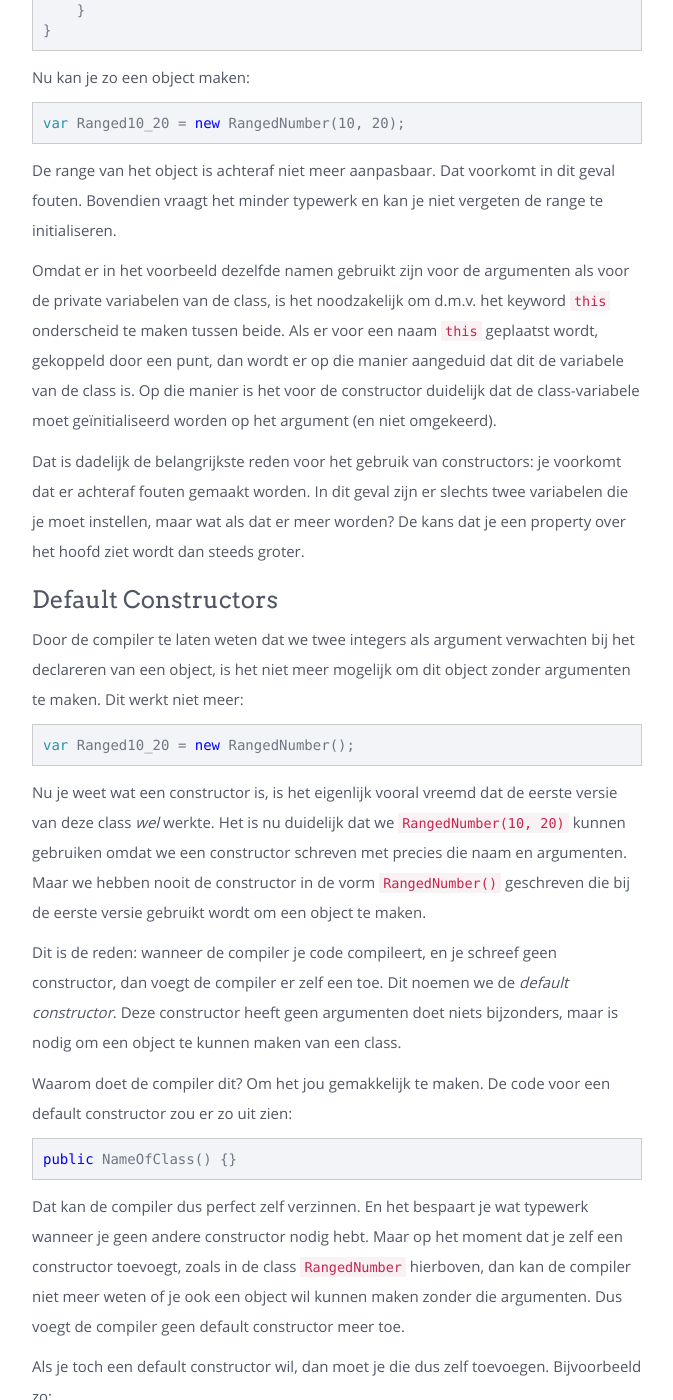
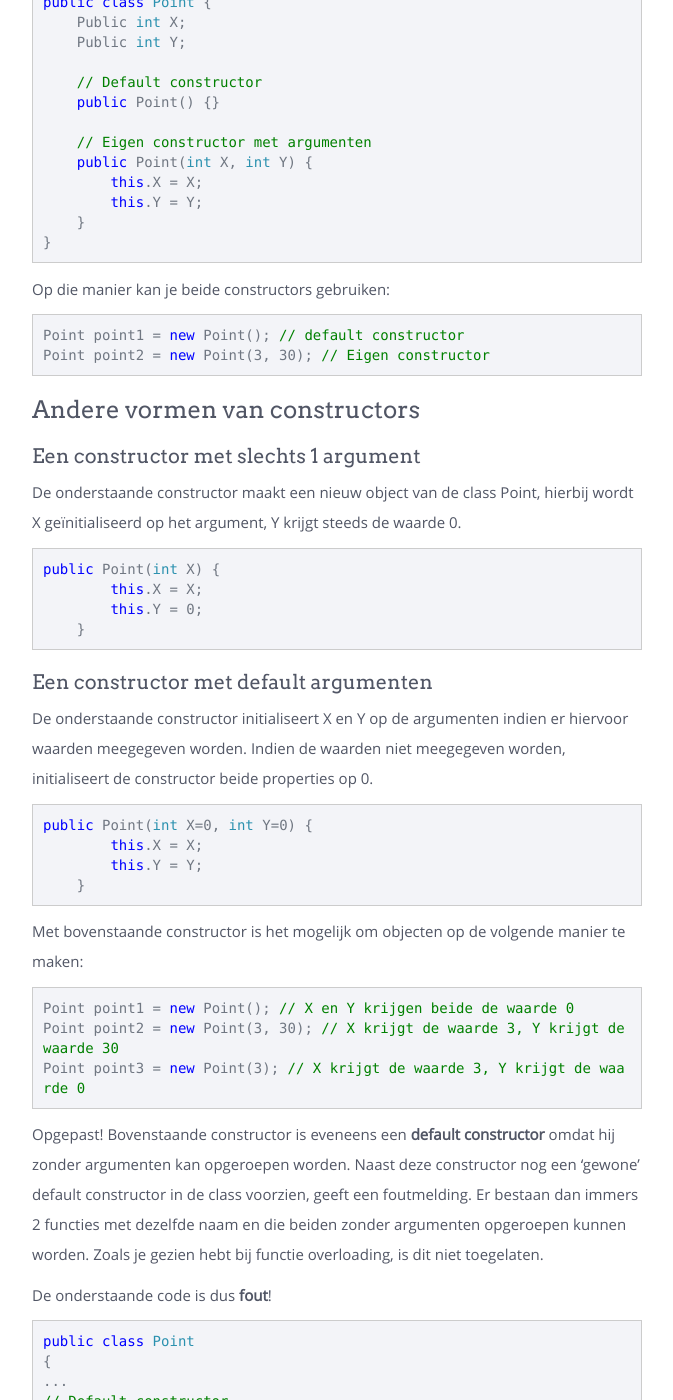
Before and after one commit to sma-it/sma-it.github.io, a Jekyll site: the page built from modules/advanced/_posts/2000-01-03-Constructors.md, in a window 1280 px wide and 1400 px high, scrolled down 2637 px. Shown: the whole window, without its empty margins (383-1056 px from the left). Built offline with Jekyll 4.4.1, drawn with Linux system fonts in a browser that asks for light colours; nearby versions of some CDN libraries; some of the changed text lies outside the part shown.

Commit message:
Changed content

````diff
--- a/modules/advanced/_posts/2000-01-03-Constructors.md
+++ b/modules/advanced/_posts/2000-01-03-Constructors.md
@@ -2,164 +2,96 @@
 title: Constructors
 ---
 
-# Constructors
+# Inleiding
 
-Wanneer je een object maakt van een class, dan wil je meestal zeker zijn van de waarden waar je mee werkt. In het volgende voorbeeld is dat niet zo duidelijk.
-
-De class RangedNumber uit het voorbeeld bevat een public integer Number die d.m.v. de functie `set` binnen de grenzen minimum en maximum gehouden wordt. Deze grenzen worden in de class voorzien d.m.v. twee private integer variabelen minimum en maximum.
-De class levert dus een object af met een property Number die binnen bepaalde grenzen blijft.
+In het hoofdstuk over classes, in het voorbeeld van de class Point, werd er op volgende manier een nieuw object van de class Point gemaakt:
 
 ```csharp
-public class RangedNumber {
-    private int minimum;
-    private int maximum;
-
-    private int number;
-    public int Number {
-        get => number;
-        set {
-            if (value > maximum) number = maximum;
-            else if (value < minimum) number = minimum;
-            else number = value;
-        }
-    }
-}
+    Point point1 = new Point();
 ```
 
-Wat zijn de waarden van `minimum` en `maximum`? Wel, de default waarde van een `int` is altijd 0. Voor het minimum is dat geen probleem, maar dat het maximum ook nul is, dat is minder geslaagd aangezien de property Number dan steeds 0 zal zijn.
-Gelukkig kunnen we de waarden aanpassen:
+Als we dit even goed analyseren, dan merken we op dat deze instructie eindigt met een functieaanroep, namelijk `Point()`.
+Als we de class Point, die in het voorbeeld uitgewerkt is, overlopen vinden we echter nergens een functie met de naam Point. Aangezien Point een naam is die we zelf kozen voor de class, kan deze functie ook geen ingebouwde functie van C# zijn.
 
-```csharp
-public class RangedNumber {
-    private int minimum = 0;
-    private int maximum = 100;
+Wat is het dan wel?
 
-    private int number;
-    public int Number {
-        get => number;
-        set {
-            if (value > maximum) number = maximum;
-            else if (value < minimum) number = minimum;
-            else number = value;
-        }
-    }
-}
-```
+De functie `Point()` is de __default constructor__ van de class Point. Je leest hieronder wat een __default constructor__ en een (non-default) __constructor__ is.
 
-Toch is deze class nog ver van ideaal. We kunnen de class nu enkel gebruiken met de range 0-100. Het zou beter zijn dat de range instelbaar is. Dat kan door van `minimum` en `maximum` properties te maken. Maar dat zou betekenen dat de range op elk moment aanpasbaar is. Dat is misschien geen goed idee, want iedereen maakt fouten:
-
-```csharp
-public class RangedNumber {
-    public int Minimum;   // Minimum en Maximum zijn nu properties.
-    public int Maximum;
-
-    private int number;
-    public int Number {
-        get => number;
-        set {
-            if (value > Maximum) number = Maximum;
-            else if (value < Minimum) number = Minimum;
-            else number = value;
-        }
-    }
-}
-
-// Ergens in het programma wordt de waarde voor de properties Minimum en Maximum ingesteld
-var Ranged10_20 = new RangedNumber();
-Ranged10_20.Minimum = 10;
-Ranged10_20.Maximum = 20;
-
-// Ergens anders in het programma
-Ranged10_20.Maximum = 100; // Ik lette niet op en wilde Number aanpassen
-                           // -> Maximum is per ongeluk gewijzigd.
-```
-
-Na lang zoeken zal je de fout wel vinden, maar zou het niet veel beter zijn als het niet mogelijk was om deze fout te maken? En wat als je zou vergeten om de range in te stellen? Dan zijn minimum en maximum beiden nul, een situatie die we willen voorkomen.
 
 ## Wat is een constructor?
-Een constructor is een speciale functie die enkel uitgevoerd wordt op het moment dat je een object van je class maakt. Deze functie heeft __de naam van de class__ en heeft __geen resultaat__. Het aantal argumenten kan je wel zelf kiezen. Bovendien moet de constructor __public__ zijn. De class `RangedNumber` zou wel een constructor kunnen gebruiken:
+Een constructor is een speciale functie die enkel uitgevoerd wordt __op het moment dat je een object van je class maakt__. Deze functie heeft __de naam van de class__ en heeft __geen resultaat__ (dus geen returntype, zelfs geen void). Bovendien moet de constructor __public__ zijn.
 
-```csharp
-public class RangedNumber {
-    // We werken terug met private variabelen voor minimum en maximum i.p.v. properties
-    private int minimum;
-    private int maximum;
+We kunnen twee soorten constructors onderscheiden:
 
-    // De constructor
-    public RangedNumber(int minimum, int maximum) {
-        this.minimum = minimum; //Merk op: gebruik van this bij identieke namen voor
-        this.maximum = maximum; //argumenten en variabelen.
-    }
+### De default constructor
+Wanneer de compiler je code compileert, en je schreef zelf geen constructor (zie verder), dan voegt de compiler op de achtergrond zelf een toe. Dit noemen we de _default constructor_. Deze constructor heeft geen argumenten doet niets bijzonders, maar is nodig om een object te kunnen maken van een class.
 
-    private int number;
-    public int Number {
-        get => number;
-        set {
-            if (value > maximum) number = maximum;
-            else if (value < minimum) number = minimum;
-            else number = value;
-        }
-    }
-}
-```
-
-Nu kan je zo een object maken:
-
-```csharp
-var Ranged10_20 = new RangedNumber(10, 20);
-```
-De range van het object is achteraf niet meer aanpasbaar. Dat voorkomt in dit geval fouten. Bovendien vraagt het minder typewerk en kan je niet vergeten de range te initialiseren.
-
-Omdat er in het voorbeeld dezelfde namen gebruikt zijn voor de argumenten als voor de private variabelen van de class, is het noodzakelijk om d.m.v. het keyword `this` onderscheid te maken tussen beide. Als er voor een naam `this` geplaatst wordt, gekoppeld door een punt, dan wordt er op die manier aangeduid dat dit de variabele van de class is. Op die manier is het voor de constructor duidelijk dat de class-variabele moet geïnitialiseerd worden op het argument (en niet omgekeerd).
-
-Dat is dadelijk de belangrijkste reden voor het gebruik van constructors: je voorkomt dat er achteraf fouten gemaakt worden. In dit geval zijn er slechts twee variabelen die je moet instellen, maar wat als dat er meer worden? De kans dat je een property over het hoofd ziet wordt dan steeds groter.
-
-## Default Constructors
-Door de compiler te laten weten dat we twee integers als argument verwachten bij het declareren van een object, is het niet meer mogelijk om dit object zonder argumenten te maken. Dit werkt niet meer:
-
-```csharp
-var Ranged10_20 = new RangedNumber();
-```
-
-Nu je weet wat een constructor is, is het eigenlijk vooral vreemd dat de eerste versie van deze class _wel_ werkte. Het is nu duidelijk dat we `RangedNumber(10, 20)` kunnen gebruiken omdat we een constructor schreven met precies die naam en argumenten. Maar we hebben nooit de constructor in de vorm `RangedNumber()` geschreven die bij de eerste versie gebruikt wordt om een object te maken.
-
-Dit is de reden: wanneer de compiler je code compileert, en je schreef geen constructor, dan voegt de compiler er zelf een toe. Dit noemen we de _default constructor_. Deze constructor heeft geen argumenten doet niets bijzonders, maar is nodig om een object te kunnen maken van een class.
-
-Waarom doet de compiler dit? Om het jou gemakkelijk te maken. De code voor een default constructor zou er zo uit zien:
-
+De algemene syntax van een default constructor ziet er als volgt uit:
 ```csharp
 public NameOfClass() {}
 ```
 
-Dat kan de compiler dus perfect zelf verzinnen. En het bespaart je wat typewerk wanneer je geen andere constructor nodig hebt. Maar op het moment dat je zelf een constructor toevoegt, zoals in de class  `RangedNumber` hierboven, dan kan de compiler niet meer weten of je ook een object wil kunnen maken zonder die argumenten. Dus voegt de compiler geen default constructor meer toe.
+Toegepast op de class Point wordt dit:
+```csharp
+public Point() {}
+```
 
-Als je toch een default constructor wil, dan moet je die dus zelf toevoegen. Bijvoorbeeld zo:
+Je kan dus een class maken zonder een constructor te voorzien. Toch kan een constructor handig zijn. We kunnen deze functie immers gebruiken om een object bij het maken al te initialiseren. Om dit te doen schrijf je een (non-default) constructor. Vanaf nu gebruiken we voor deze non-default constructor gewoon de naam constructor en laten we de non-default weg.
+
+### Een constructor
+Indien we bij het maken van een nieuw object van de class Point de properties X en Y reeds willen initialiseren, kunnen we hiervoor een constructor schrijven. Deze constructor plaatsen we in de class Point en ziet er als volgt uit:
 
 ```csharp
-public class RangedNumber {
-    private int minimum;
-    private int maximum;
+class Point
+{
+    //Properties
+    public float X { get; set; }
+    public float Y { get; set; }
+
+
+    // De constructor
+    public Point(int X, int Y) {
+        this.X = X; //Merk op: gebruik van this bij identieke namen voor
+        this.Y = Y; //argumenten en variabelen.
+    }
+
+    ....
+}
+```
+
+Nu kan je op de volgende manier een nieuw object van de class Point maken:
+
+```csharp
+Point punt = new Point(10, 20);
+```
+
+De property punt.X krijgt hier de waarde 10 en de property punt.Y krijgt de waarde 20.
+
+Opmerking: het keyword `this`:
+Omdat er in het voorbeeld dezelfde namen gebruikt zijn voor de argumenten als voor de properties van de class, is het noodzakelijk om d.m.v. het keyword `this` onderscheid te maken tussen beide. Als er voor een naam `this` geplaatst wordt, gekoppeld door een punt, dan wordt er op die manier aangeduid dat dit de property van de class is. Op die manier is het voor de constructor duidelijk dat de class-variabele moet geïnitialiseerd worden op het argument (en niet omgekeerd).
+
+## Combinatie van default constructors en eigen constructor
+Van zodra je een eigen constructor in de class plaatst, zal de default constructor niet meer werken.
+Toegepast op het voorbeeld van de class Point kunnen we zeggen dat, van zodra we de constructor toevoegen aan onze class, het niet meer zal lukken om op onderstaande manier een niet-geïnitialiseerd object te maken. Omdat we een constructor met 2 argumenten gemaakt hebben en de default constructor zonder argumenten hierdoor vervalt, is het dus niet meer mogelijk dit niet-geïnitialiseerde object te maken.
+
+```csharp
+Point point1 = new Point();
+```
+
+Oplossing: indien het toch nodig zou zijn om een niet-geïnitialiseerd object van de class te maken, voegen we de default constructor als extra constructor aan de class toe.
+
+```csharp
+public class Point {
+    Public int X;
+    Public int Y;
 
     // Default constructor
-    public RangedNumber() {
-        this.minimum = 0;
-        this.maximum = 10;
-    }
+    public Point() {}
 
-    // Specific constructor met argumenten
-    public RangedNumber(int minimum, int maximum) {
-        this.minimum = minimum;
-        this.maximum = maximum;
-    }
-
-    private int number;
-    public int Number {
-        get => number;
-        set {
-            if (value > maximum) number = maximum;
-            else if (value < minimum) number = minimum;
-            else number = value;
-        }
+    // Eigen constructor met argumenten
+    public Point(int X, int Y) {
+        this.X = X;
+        this.Y = Y;
     }
 }
 ```
@@ -167,39 +99,68 @@
 Op die manier kan je beide constructors gebruiken:
 
 ```csharp
-var n1 = new RangedNumber(); // default constructor
-var n2 = new RangedNumber(3, 30); // specific constructor
+Point point1 = new Point(); // default constructor
+Point point2 = new Point(3, 30); // Eigen constructor
 ```
 
-Je kan trouwens ook meerdere eigen constructors schrijven:
+## Andere vormen van constructors
+
+### Een constructor met slechts 1 argument
+
+De onderstaande constructor maakt een nieuw object van de class Point, hierbij wordt X geïnitialiseerd op het argument, Y krijgt steeds de waarde 0.
 
 ```csharp
-// specific constructor met enkel voor maximum een argument
-public RangedNumber(int maximum) {
-    this.minimum = 0;
-    this.maximum = maximum;
-}
-
-// of:
-// constructor met optionele argumenten (er zijn default waarden voorzien)
-public RangedNumber(int maximum = 100, int minimum = 0) {
-    this.minimum = minimum;
-    this.maximum = maximum;
-}
+public Point(int X) {
+        this.X = X;
+        this.Y = 0;
+    }
 ```
 
-Merk op dat bij de constructor met optionele argumenten het maximum voor het minimum staat in de argumentenlijst. Bij deze constructor is het immers niet noodzakelijk om twee waarden mee te geven vanwege de default argumenten. Aangezien het onlogisch is om enkel het minimum in te willen stellen (het maximum blijft dan 0), zal het bij het oproepen van de constructor met één argument de bedoeling zijn om deze waarde in het maximum te plaatsen. Omdat de meegegeven waarden in volgorde ingevuld worden in de argumentenlijst, is het dus noodzakelijk om het maximum eerst te plaatsen. Bij het oproepen van de constructor met één waarde, wordt deze waarde in maximum geplaatst, het minimum krijgt dan de voorziene default waarde 0.
-Bij die laatste versie moet je wel uitkijken. In het hoofdstuk functies heb je geleerd wat optionele argumenten zijn. In dit geval zijn alle argumenten optioneel, dus de functie is ook bruikbaar als default constructor. Je kan dus niet ook nog eens een lege constructor toevoegen. Met deze laatste constructor zou je een object kunnen declareren op verschillende manieren:
+### Een constructor met default argumenten
+
+De onderstaande constructor initialiseert X en Y op de argumenten indien er hiervoor waarden meegegeven worden. Indien de waarden niet meegegeven worden, initialiseert de constructor beide properties op 0.
 
 ```csharp
-var n1 = new RangedNumber(); // 0 - 100
-var n2 = new RangedNumber(60); // 0 - 60
-var n3 = new RangedNumber(20, 10); // 10 - 20, maar niet handig omdat het maximum eerst moet
-var n4 = new RangedNumber(minimum: 10, maximum: 20); // beter leesbaar vanwege named parameters
+public Point(int X=0, int Y=0) {
+        this.X = X;
+        this.Y = Y;
+    }
+```
+Met bovenstaande constructor is het mogelijk om objecten op de volgende manier te maken:
+
+```csharp
+Point point1 = new Point(); // X en Y krijgen beide de waarde 0
+Point point2 = new Point(3, 30); // X krijgt de waarde 3, Y krijgt de waarde 30
+Point point3 = new Point(3); // X krijgt de waarde 3, Y krijgt de waarde 0
 ```
 
-## Voorbeeld: Person
-Hier een voorbeeld met een andere class: Person. Deze class bevat onder meer de naam en de voornaam van een persoon. Daarnaast zijn er nog andere eigenschappen, maar we willen nu zeker zijn dat de persoon zeker een naam heeft. Dat kunnen we doen via een constructor:
+Opgepast!
+Bovenstaande constructor is eveneens een __default constructor__ omdat hij zonder argumenten kan opgeroepen worden. Naast deze constructor nog een 'gewone' default constructor in de class voorzien, geeft een foutmelding. Er bestaan dan immers 2 functies met dezelfde naam en die beiden zonder argumenten opgeroepen kunnen worden. Zoals je gezien hebt bij functie overloading, is dit niet toegelaten.
+
+De onderstaande code is dus __fout__!
+
+```csharp
+public class Point
+{
+...
+// Default constructor
+public Point() {}
+
+// Nog een constructor die als default gebruikt kan worden -> dubbelzinnigheid -> fout!!!
+public Point(int X=0, int Y=0) {
+        this.X = X;
+        this.Y = Y;
+    }
+...
+```
+
+
+## Properties verplicht initialiseren bij het maken van een nieuw object.
+Indien we geen default constructor in een class voorzien, kunnen objecten enkel gemaakt worden door een eigen constructor met argumenten. Deze manier van werken maakt het mogelijk om te verplichten dat alle, of een aantal, properties van het object geïnitialiseerd worden bij het maken van het object.
+
+Voorbeeld:
+Hieronder vinden we de class Person. Deze class bevat 2 properties: FirstName en LastName. Er werd gekozen om deze properties ReadOnly te maken via bijbehorende private variabelen.
+Door enkel een eigen (niet-default) constructor met argumenten te voorzien, kan er enkel een nieuw object gemaakt worden als er zowel voor FirstName en LastName een waarde opgegeven wordt. Merk op dat de constructor de private variabelen initialiseert en niet de ReadOnly properties.
 
 ```csharp
 public class Person {
@@ -216,10 +177,6 @@
 }
 ```
 
-Ook hier zie je voordelen van een constructor in actie. Je kan onmogelijk vergeten om de persoon een naam te geven. Ook kan je zijn naam achteraf niet meer wijzigen. _(Dat laatste zou waarschijnlijk geen goed idee zijn in een echt programma. Wat als iemand een typefout maakte bij de registratie?)_
-
-Ook is het duidelijk dat een default constructor in dit geval geen goed idee is. Welke naam zou je kiezen? Wat je ook als default kiest, het is ongetwijfeld niet de juiste naam.
-
 <div class="note oefening">
     <p>Open het project <a href="https://github.com/sma-it/oefening-constructors-1" target="_blank">oefening-constructors-1</a> en maak de oefeningenreeks</p>
 </div>
````
